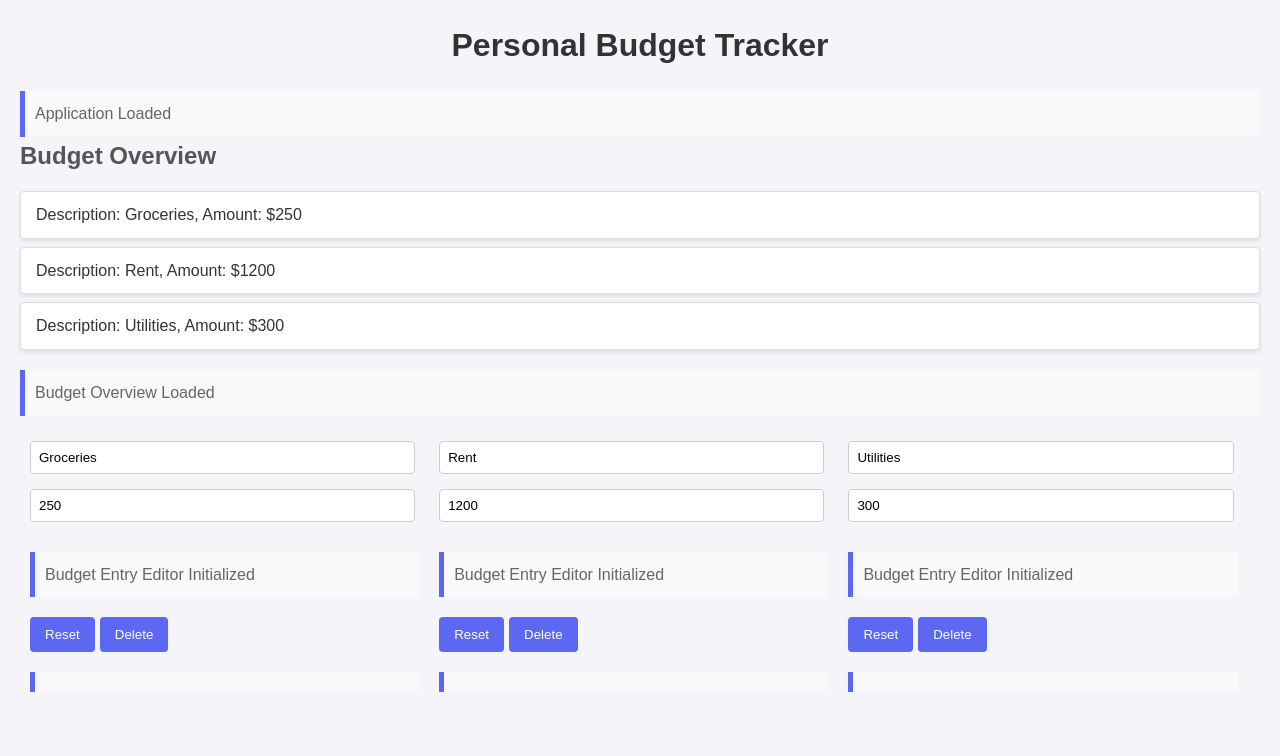
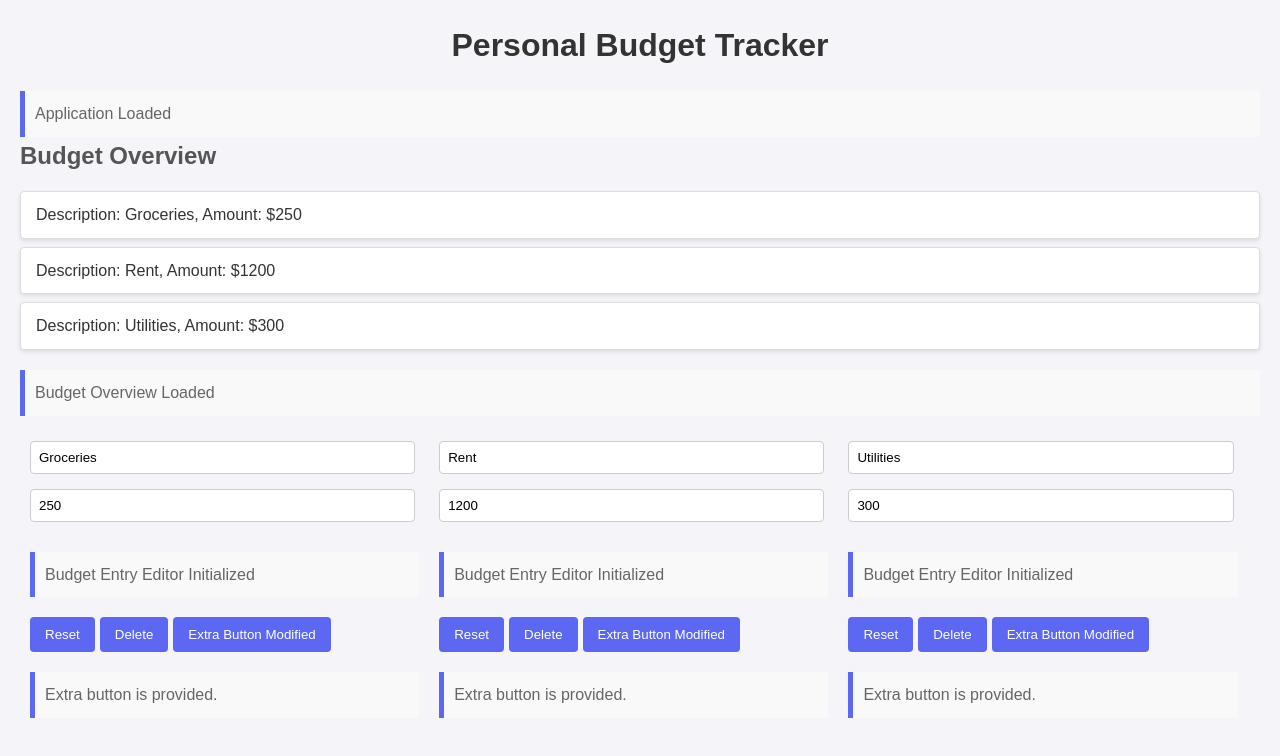
Before and after one commit to irenaJura/budget-tracker, an Angular app: page / in a window 1280 px wide. Shown: the top 756 px of the page. Built offline with nearby package versions, Linux system fonts and the light colour scheme.

Commit message:
add projected content as extra button

```diff
--- a/src/app/app.component.html
+++ b/src/app/app.component.html
@@ -6,8 +6,7 @@
   }
   @for (entry of budgetEntries; track entry.id) {
   <app-budget-entry [entry]="entry" (deleteEntry)="deleteEntry($event)">
-    <!-- todo: add the #extraButton -->
-    <button>Extra Action</button>
+    <button #extraButton>Extra Action</button>
   </app-budget-entry>
   }
 </div>
--- a/src/app/budget-entry/budget-entry.component.html
+++ b/src/app/budget-entry/budget-entry.component.html
@@ -1,5 +1,5 @@
 <app-budget-entry-editor [entry]="entry"></app-budget-entry-editor>
 <button (click)="resetEditor()">Reset</button>
 <button (click)="delete()">Delete</button>
-<!-- add ng-content -->
+<ng-content></ng-content>
 <p>{{status}}</p>
--- a/src/app/budget-entry/budget-entry.component.ts
+++ b/src/app/budget-entry/budget-entry.component.ts
@@ -4,6 +4,9 @@ import {
   Output,
   EventEmitter,
   ViewChild,
+  ContentChild,
+  ElementRef,
+  AfterContentInit,
 } from '@angular/core';
 import { BudgetEntry } from '../budget-entry.interface';
 import { BudgetEntryEditorComponent } from '../budget-entry-editor/budget-entry-editor.component';
@@ -15,13 +18,13 @@ import { BudgetEntryEditorComponent } from '../budget-entry-editor/budget-entry-
   templateUrl: './budget-entry.component.html',
   styleUrl: './budget-entry.component.css',
 })
-export class BudgetEntryComponent {
+export class BudgetEntryComponent implements AfterContentInit {
   @Input() entry: BudgetEntry = { id: 0, description: '', amount: 0 };
   @Output() deleteEntry = new EventEmitter<number>();
   status = '';
   @ViewChild(BudgetEntryEditorComponent)
   budgetEntryEditor!: BudgetEntryEditorComponent;
-  // todo: define content child
+  @ContentChild('extraButton') extraButton!: ElementRef;
 
   resetEditor() {
     this.budgetEntryEditor.resetEntry();
@@ -32,4 +35,12 @@ export class BudgetEntryComponent {
     this.deleteEntry.emit(this.entry.id);
     this.status = 'Entry deleted.';
   }
+
+  ngAfterContentInit(): void {
+    this.status = 'Budget entry component initialized.';
+    if (this.extraButton) {
+      this.status = 'Extra button is provided.';
+      this.extraButton.nativeElement.innerText = 'Extra Button Modified';
+    }
+  }
 }
```
